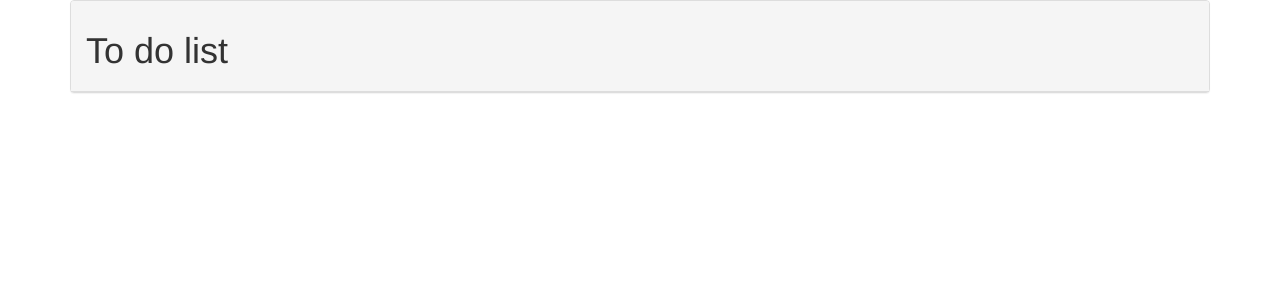
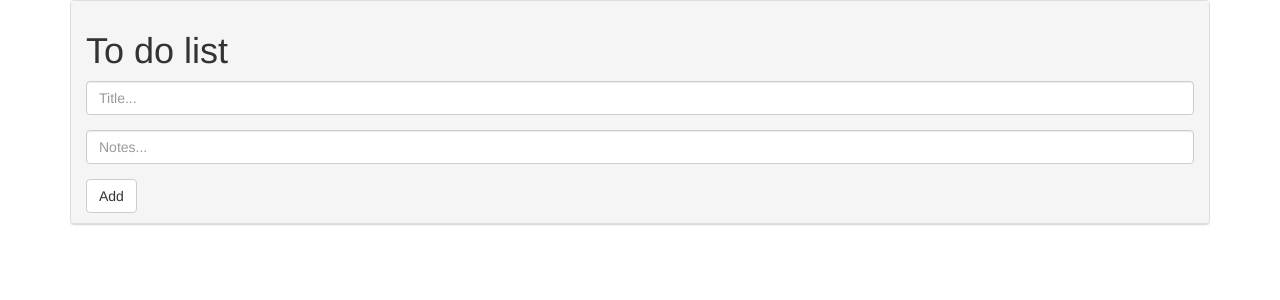
Before and after one commit to robert-hardy/FullStackQuants_part2, a Flask app: page / in a window 1280 px wide. Shown: the top 300 px of the page. Run offline with Flask 2, Linux system fonts and the light colour scheme; data that the repository does not hold is empty; some libraries are stand-ins or nearby versions.

Commit message:
Create the input boxes.

```diff
--- a/app/templates/homepage.html
+++ b/app/templates/homepage.html
@@ -8,6 +8,13 @@
       <div class="panel-heading">
         <div class="panel-title">
           <h1>To do list</h1>
+          <div class="form-group">
+            <input id="title" type="text" class="form-control" placeholder="Title...">
+          </div>
+          <div class="form-group">
+            <input id="notes" type="text" class="form-control" placeholder="Notes...">
+          </div>
+          <button id="add" class="btn btn-default">Add</button>
         </div>
       </div>
       <ul class="list-group">
```
